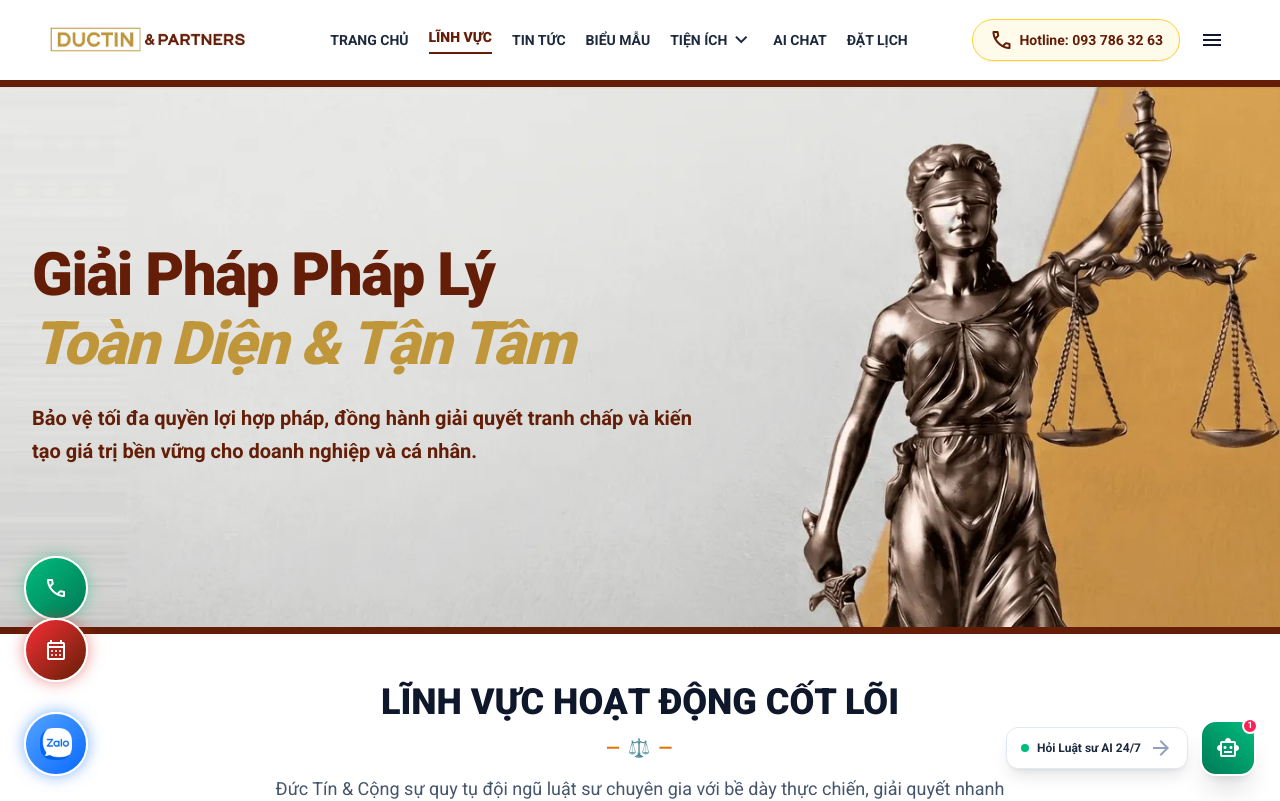
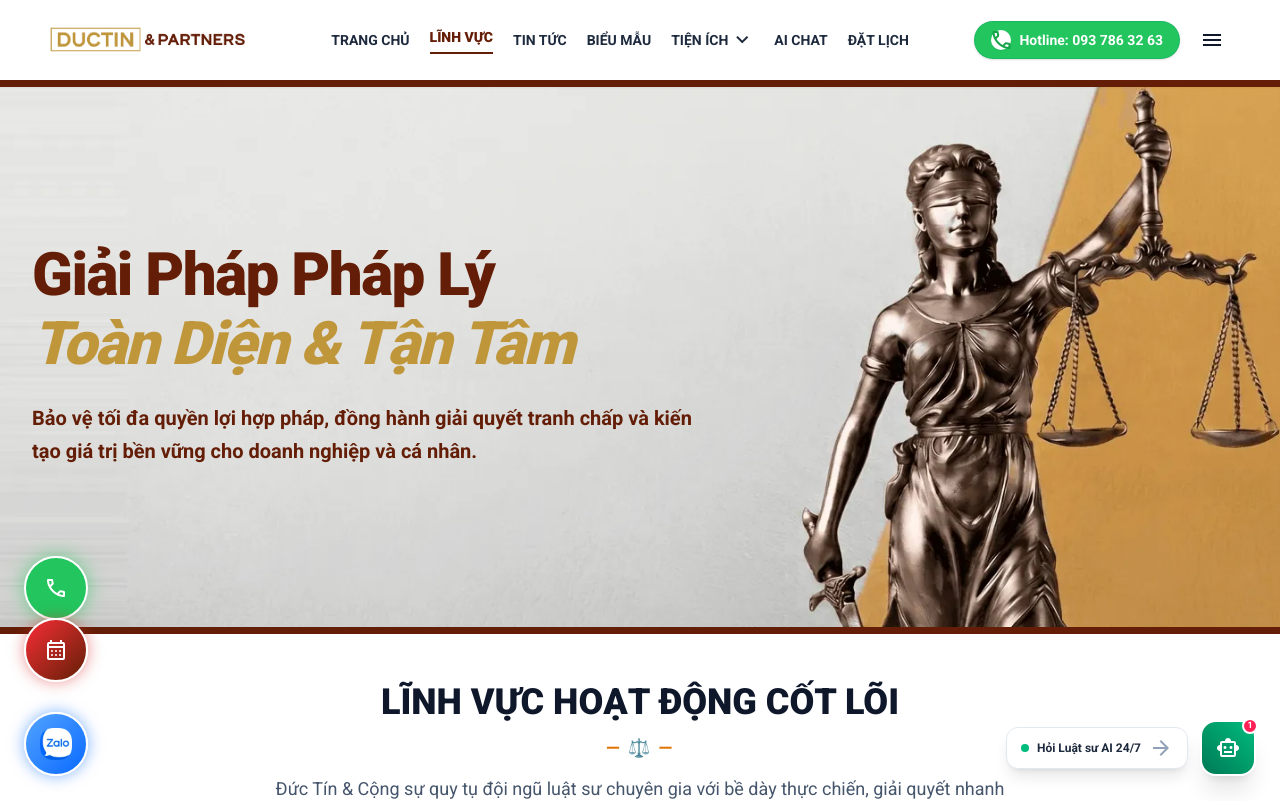
Before and after one commit to RexMcG/webluatductin, a Next.js app: page /services in a window 1280 px wide. Shown: the top 801 px of the page. Built offline with nearby package versions, Linux system fonts and the light colour scheme.

Commit message:
style: apply brand vibrant green to all phone call and hotline buttons

```diff
--- a/src/app/ai-chatbot/page.tsx
+++ b/src/app/ai-chatbot/page.tsx
@@ -290,7 +290,7 @@ function AIChatbotContent() {
               <div className="mt-4 pt-3 border-t border-slate-100 space-y-2">
                 <a
                   href="tel:0937863263"
-                  className="w-full bg-emerald-600 hover:bg-emerald-700 text-white h-9 rounded-xl text-xs font-bold flex items-center justify-center gap-1.5 transition-colors shadow-xs"
+                  className="w-full bg-[#22c55e] hover:bg-[#16a34a] text-white h-9 rounded-xl text-xs font-bold flex items-center justify-center gap-1.5 transition-colors shadow-xs"
                 >
                   <span className="material-symbols-outlined text-base">call</span>
                   Hotline: 093 786 32 63
@@ -461,9 +461,13 @@ function AIChatbotContent() {
                             <button
                               key={idx}
                               onClick={() => handleQuickAction(action)}
-                              className="inline-flex items-center gap-1.5 text-xs font-bold px-3 py-1.5 rounded-lg border border-slate-200 bg-white hover:bg-emerald-50 hover:border-emerald-400 hover:text-emerald-700 text-slate-700 transition-all shadow-2xs cursor-pointer"
+                              className={`inline-flex items-center gap-1.5 text-xs font-bold px-3 py-1.5 rounded-lg transition-all shadow-2xs cursor-pointer ${
+                                action.type === "call"
+                                  ? "bg-[#22c55e] hover:bg-[#16a34a] text-white border border-[#16a34a] shadow-xs"
+                                  : "border border-slate-200 bg-white hover:bg-emerald-50 hover:border-emerald-400 hover:text-emerald-700 text-slate-700"
+                              }`}
                             >
-                              <span className="material-symbols-outlined text-[16px] text-emerald-600">{action.icon}</span>
+                              <span className={`material-symbols-outlined text-[16px] ${action.type === "call" ? "text-white" : "text-emerald-600"}`}>{action.icon}</span>
                               {action.label}
                             </button>
                           ))}
--- a/src/app/appointment/page.tsx
+++ b/src/app/appointment/page.tsx
@@ -336,7 +336,7 @@ export default function AppointmentPage() {
             <div className="flex flex-wrap justify-center gap-4">
               <a
                 href="tel:0937863263"
-                className="bg-emerald-600 hover:bg-emerald-700 text-white font-bold px-6 py-3.5 rounded-xl shadow-sm transition-all inline-flex items-center gap-2"
+                className="bg-[#22c55e] hover:bg-[#16a34a] text-white font-bold px-6 py-3.5 rounded-xl shadow-sm transition-all inline-flex items-center gap-2"
               >
                 <span className="material-symbols-outlined text-xl">call</span>
                 Hotline: 093 786 32 63
--- a/src/app/news/[slug]/page.tsx
+++ b/src/app/news/[slug]/page.tsx
@@ -571,7 +571,7 @@ export default function NewsDetailPage() {
               <div className="mt-3 space-y-1.5">
                 <a
                   href="tel:0937863263"
-                  className="w-full bg-emerald-500 hover:bg-emerald-600 text-slate-950 h-8 rounded-lg text-[11px] font-bold flex items-center justify-center gap-1 transition-colors shadow-2xs"
+                  className="w-full bg-[#22c55e] hover:bg-[#16a34a] text-white h-8.5 rounded-lg text-[11px] font-bold flex items-center justify-center gap-1.5 transition-colors shadow-sm"
                 >
                   <span className="material-symbols-outlined text-sm">call</span>
                   Hotline: 093 786 32 63
@@ -984,7 +984,7 @@ export default function NewsDetailPage() {
             </Link>
             <a
               href="tel:0937863263"
-              className="bg-emerald-600 hover:bg-emerald-700 text-white font-bold px-6 py-3 rounded-xl uppercase text-xs tracking-wider transition-colors shadow-lg flex items-center gap-2"
+              className="bg-[#22c55e] hover:bg-[#16a34a] text-white font-bold px-6 py-3 rounded-xl uppercase text-xs tracking-wider transition-colors shadow-lg flex items-center gap-2"
             >
               <span className="material-symbols-outlined text-base">call</span>
               093 786 32 63
--- a/src/app/not-found.tsx
+++ b/src/app/not-found.tsx
@@ -65,8 +65,10 @@ export default function NotFound() {
         {/* Hotline Support Note */}
         <div className="mt-10 pt-6 border-t border-slate-100 text-xs text-slate-500 flex items-center justify-center gap-2">
           <span>Cần hỗ trợ gấp?</span>
-          <a href="tel:0937863263" className="text-emerald-700 font-bold hover:underline inline-flex items-center gap-1">
-            <span className="material-symbols-outlined text-sm">call</span>
+          <a href="tel:0937863263" className="text-[#16a34a] font-bold hover:underline inline-flex items-center gap-1.5">
+            <span className="flex h-4.5 w-4.5 items-center justify-center rounded-full bg-[#22c55e] text-white shadow-2xs">
+              <span className="material-symbols-outlined text-xs">call</span>
+            </span>
             Hotline: 093 786 32 63 (Ls. Phan Đức Tín)
           </a>
         </div>
--- a/src/app/services/[slug]/page.tsx
+++ b/src/app/services/[slug]/page.tsx
@@ -205,7 +205,7 @@ export default function ServiceDetailPage() {
                   <span className="material-symbols-outlined text-sm">calendar_month</span>
                   Đặt Hẹn Tư Vấn
                 </Link>
-                <a href="tel:0937863263" className="bg-emerald-700 hover:bg-emerald-800 text-white px-6 py-3 rounded-xl font-bold text-sm transition-colors shadow-sm flex items-center gap-2">
+                <a href="tel:0937863263" className="bg-[#22c55e] hover:bg-[#16a34a] text-white px-6 py-3 rounded-xl font-bold text-sm transition-colors shadow-sm flex items-center gap-2">
                   <span className="material-symbols-outlined text-sm">call</span>
                   093 786 32 63
                 </a>
@@ -366,7 +366,7 @@ export default function ServiceDetailPage() {
             </a>
             <a
               href="tel:0937863263"
-              className="bg-emerald-700 hover:bg-emerald-800 text-white font-bold px-8 py-3.5 rounded-xl uppercase text-sm shadow-lg transition-colors flex items-center gap-2"
+              className="bg-[#22c55e] hover:bg-[#16a34a] text-white font-bold px-8 py-3.5 rounded-xl uppercase text-sm shadow-lg transition-colors flex items-center gap-2"
             >
               <span className="material-symbols-outlined">call</span>
               Hotline: 093 786 32 63
--- a/src/app/services/page.tsx
+++ b/src/app/services/page.tsx
@@ -125,7 +125,7 @@ export default function ServicesPage() {
           <div className="flex flex-wrap gap-3 shrink-0">
             <a
               href="tel:0937863263"
-              className="bg-emerald-700 hover:bg-emerald-800 text-white font-bold px-6 py-3.5 rounded-xl uppercase text-sm shadow-md transition-colors flex items-center gap-2"
+              className="bg-[#22c55e] hover:bg-[#16a34a] text-white font-bold px-6 py-3.5 rounded-xl uppercase text-sm shadow-md transition-colors flex items-center gap-2"
             >
               <span className="material-symbols-outlined">call</span>
               093 786 32 63
--- a/src/components/common/FlowchartVisual.tsx
+++ b/src/components/common/FlowchartVisual.tsx
@@ -354,10 +354,12 @@ export default function FlowchartVisual({ rawText }: { rawText?: string }) {
               <span className="material-symbols-outlined text-xs text-[#641D06]">gavel</span>
               Công ty Luật TNHH Đức Tín &amp; Cộng sự
             </span>
-            <span className="flex items-center gap-1 font-bold text-[#641D06]">
-              <span className="material-symbols-outlined text-xs">call</span>
+            <a href="tel:0937863263" className="flex items-center gap-1.5 font-bold text-[#16a34a] hover:underline">
+              <span className="flex h-4 w-4 items-center justify-center rounded-full bg-[#22c55e] text-white shadow-2xs">
+                <span className="material-symbols-outlined text-[10px]">call</span>
+              </span>
               093 786 32 63 (Ls. Phan Đức Tín)
-            </span>
+            </a>
           </div>
         </div>
       )}
--- a/src/components/layout/Footer.tsx
+++ b/src/components/layout/Footer.tsx
@@ -25,12 +25,12 @@ export default function Footer() {
       <div className="hidden md:flex fixed bottom-6 left-6 z-50 flex-col gap-3.5">
         {/* Call Hotline Bubble */}
         <a
-          className="bg-gradient-to-br from-emerald-500 to-emerald-700 text-white rounded-full h-14 w-14 lg:h-16 lg:w-16 border-2 border-white shadow-[0_0_15px_rgba(16,185,129,0.5)] hover:scale-110 active:scale-95 transition-transform flex items-center justify-center relative group cursor-pointer"
+          className="bg-[#22c55e] hover:bg-[#16a34a] text-white rounded-full h-14 w-14 lg:h-16 lg:w-16 border-2 border-white shadow-[0_0_20px_rgba(34,197,94,0.6)] hover:scale-110 active:scale-95 transition-transform flex items-center justify-center relative group cursor-pointer"
           href="tel:0937863263"
           aria-label="Gọi ngay Hotline tư vấn pháp luật"
         >
           <span className="material-symbols-outlined text-2xl lg:text-3xl">call</span>
-          <span className="absolute left-full ml-3 bg-emerald-700 text-white text-xs lg:text-sm font-bold whitespace-nowrap px-3 py-1.5 rounded-lg opacity-0 invisible group-hover:opacity-100 group-hover:visible transition-all shadow-lg pointer-events-none">
+          <span className="absolute left-full ml-3 bg-[#16a34a] text-white text-xs lg:text-sm font-bold whitespace-nowrap px-3 py-1.5 rounded-lg opacity-0 invisible group-hover:opacity-100 group-hover:visible transition-all shadow-lg pointer-events-none">
             Hotline: 093 786 32 63
           </span>
         </a>
@@ -73,10 +73,10 @@ export default function Footer() {
       <div className="md:hidden fixed bottom-0 left-0 right-0 z-50 bg-white/95 backdrop-blur-md border-t border-amber-200/70 shadow-[0_-4px_25px_rgba(0,0,0,0.12)] px-2 py-2 flex items-center justify-around">
         <a
           href="tel:0937863263"
-          className="flex flex-col items-center gap-1 text-emerald-700 active:scale-95 transition-transform py-1 px-2"
+          className="flex flex-col items-center gap-1 text-[#16a34a] active:scale-95 transition-transform py-1 px-2"
           aria-label="Gọi điện Hotline"
         >
-          <div className="w-10 h-10 rounded-full bg-emerald-100 text-emerald-700 flex items-center justify-center shadow-xs">
+          <div className="w-10 h-10 rounded-full bg-[#22c55e] text-white flex items-center justify-center shadow-md">
             <span className="material-symbols-outlined text-xl">call</span>
           </div>
           <span className="text-[11px] font-bold text-slate-800">Gọi Hotline</span>
@@ -184,7 +184,7 @@ export default function Footer() {
                 </a>
                 <a
                   href="tel:0937863263"
-                  className="w-8 h-8 rounded-full bg-emerald-600 hover:bg-emerald-500 text-white flex items-center justify-center transition-colors shadow-2xs"
+                  className="w-8 h-8 rounded-full bg-[#22c55e] hover:bg-[#16a34a] text-white flex items-center justify-center transition-colors shadow-xs"
                   title="Hotline 24/7"
                 >
                   <span className="material-symbols-outlined text-base">call</span>
--- a/src/components/layout/Header.tsx
+++ b/src/components/layout/Header.tsx
@@ -124,9 +124,11 @@ export default function Header() {
           <div className="flex items-center gap-2 lg:gap-3 ml-2 lg:ml-3 xl:ml-6 shrink-0 pr-1 sm:pr-2">
             <a
               href="tel:0937863263"
-              className="hidden sm:flex items-center gap-1.5 text-[#641D06] bg-amber-50 hover:bg-amber-100 px-3 lg:px-3.5 xl:px-4 py-2 rounded-full border border-amber-300 transition-colors shrink-0 font-bold text-xs lg:text-[13px] xl:text-sm shadow-2xs whitespace-nowrap"
+              className="hidden sm:flex items-center gap-2 text-white bg-[#22c55e] hover:bg-[#16a34a] px-3.5 lg:px-4 py-1.5 lg:py-2 rounded-full border border-emerald-600/30 transition-all shrink-0 font-bold text-xs lg:text-[13px] xl:text-sm shadow-sm whitespace-nowrap active:scale-95 group"
             >
-              <span className="material-symbols-outlined text-sm lg:text-base text-[#641D06]">call</span>
+              <span className="flex h-5 w-5 items-center justify-center rounded-full bg-white text-[#16a34a] shadow-xs group-hover:scale-110 transition-transform">
+                <span className="material-symbols-outlined text-[13px] lg:text-[14px]">call</span>
+              </span>
               <span>Hotline: 093 786 32 63</span>
             </a>
 
@@ -221,7 +223,7 @@ export default function Header() {
               </Link>
               <a
                 href="tel:0937863263"
-                className="w-full bg-emerald-600 hover:bg-emerald-700 text-white text-center py-3 rounded-xl uppercase text-[14px] font-bold shadow-md flex items-center justify-center gap-2"
+                className="w-full bg-[#22c55e] hover:bg-[#16a34a] text-white text-center py-3 rounded-xl uppercase text-[14px] font-bold shadow-md flex items-center justify-center gap-2"
               >
                 <span className="material-symbols-outlined text-lg">call</span> Hotline: 093 786 32 63
               </a>
```
